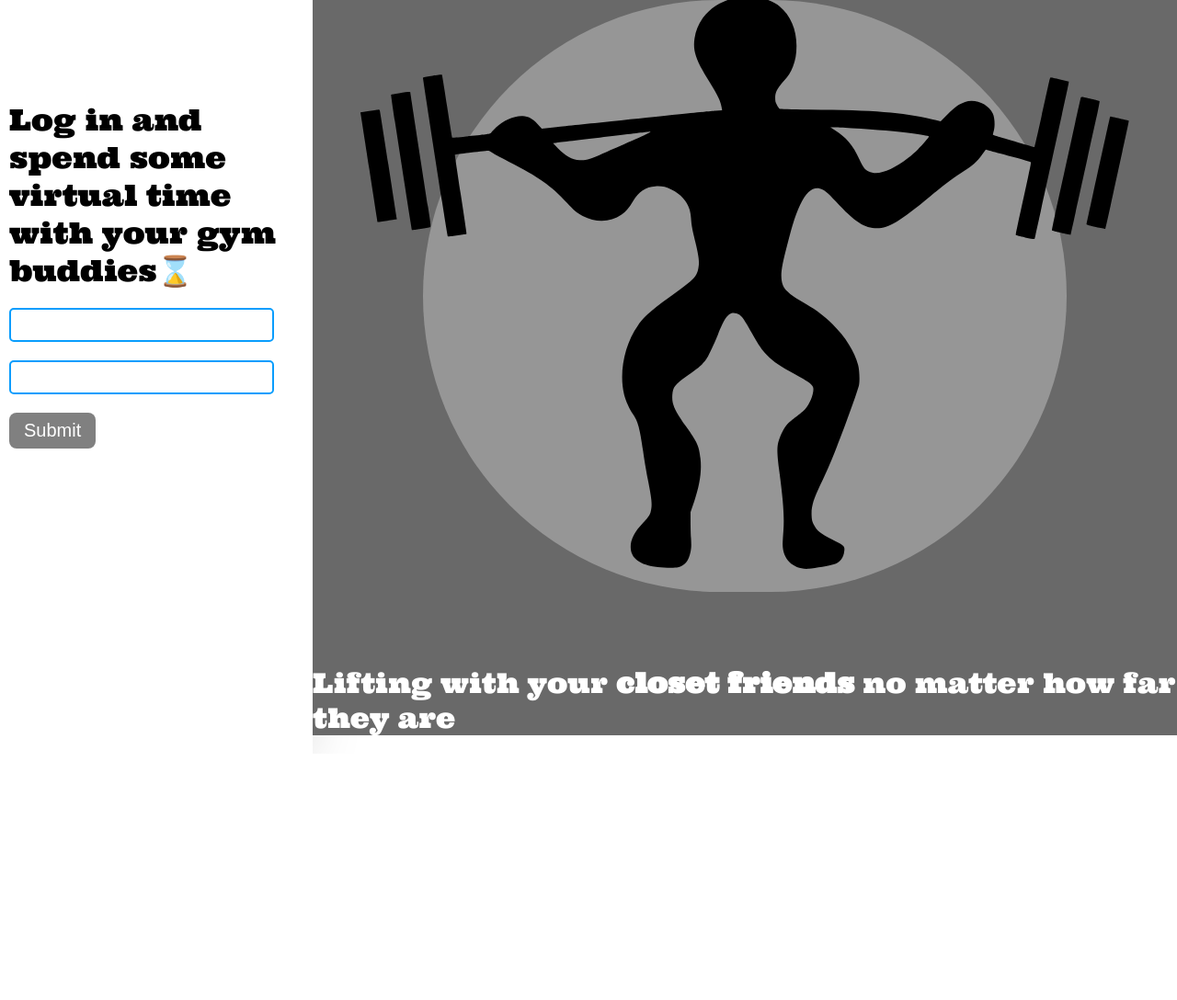
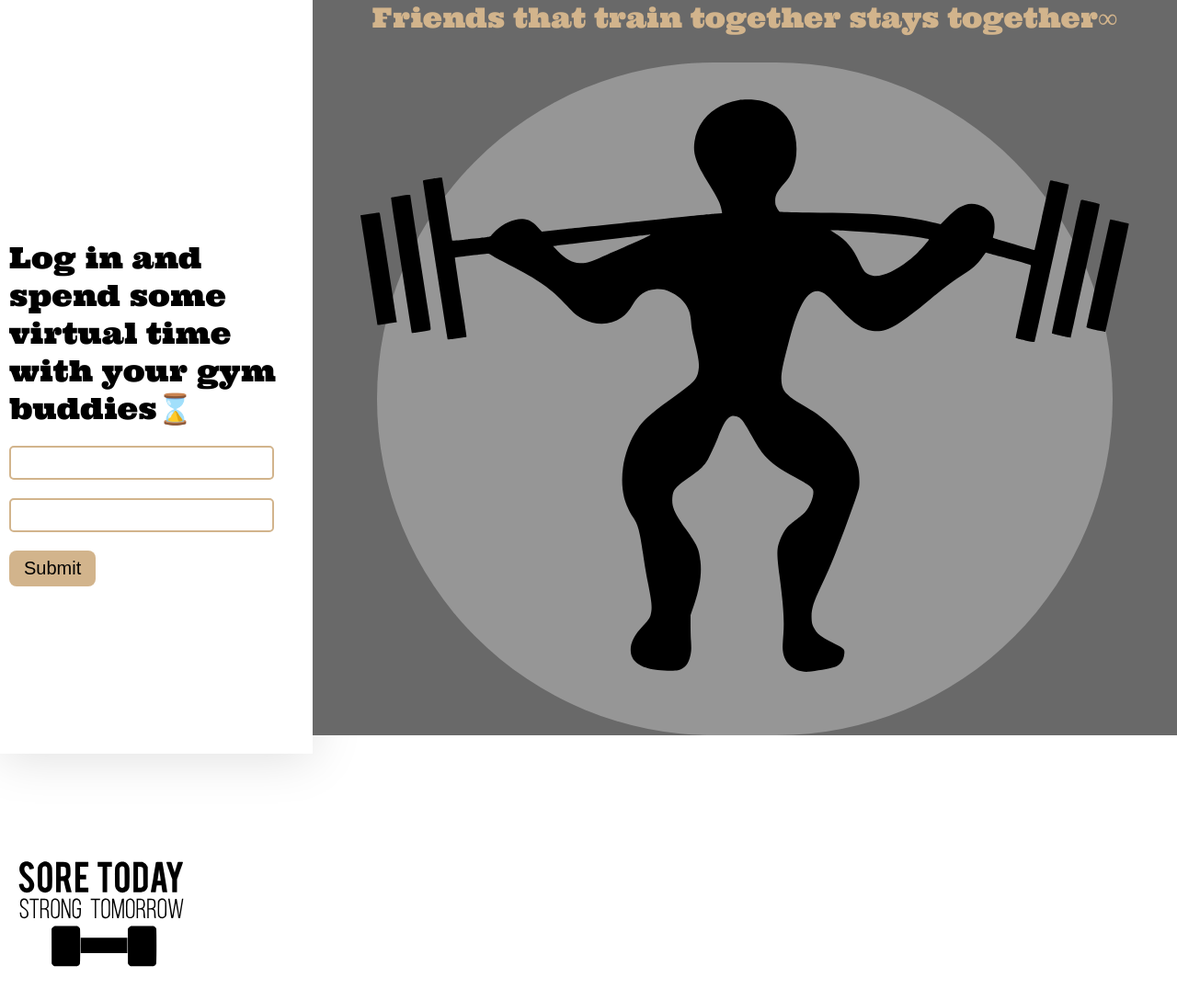
Before and after one commit to jliu1118/liftingbuddyonlinechat, a plain HTML site: page index.html in a window 1280 px wide. Shown: the whole page at 92% size. Before the commit the page ends 820 px from the top, so only its background shows below. Drawn offline with Linux system fonts and the light colour scheme.

Commit message:
finalizing the front page

```diff
--- a/index.html
+++ b/index.html
@@ -9,6 +9,7 @@
 <body>
     <div id="container">
         <div id="left-pane">
+
             <div id="form">
                 <span id="heading-text">Log in and spend some virtual time with your gym buddies&#8987;</span>
                 <br />
@@ -18,17 +19,22 @@
                 <br />
                 <button id="submit-button">Submit</button>
             </div>
+            <div id="left-top-logo">
+                <div id="dumbbell-container">
+                    <img src="./sore-today-strong-tomorrow.svg" alt="dumbbell" />
+                </div>
+            </div>
         </div>
         <div id="right-pane">
+            <div id="bottom-text">
+                <span>Friends that train together stays together&#x221e</span>
+            </div>
             <div id="illustration-container">
                 <div id="image-container">
                     <img src="./barbell.svg" alt="hero illustration" />
                 </div>
             </div>
-            <div id="bottom-text">
-                <span>Lifting with your <strong>closet friends</strong> no matter how far
-                    they are</span>
-            </div>
+
         </div>
     </div>
 </body>
--- a/styles.css
+++ b/styles.css
@@ -16,15 +16,8 @@ body {
   box-shadow: 0px 4px 52px rgba(0, 0, 0, 0.13);
 }
 
-#logo-container {
-  width: 50%;
-  margin-left: auto;
-  margin-right: auto;
-  margin-top: 20px;
-}
-
 #form {
-  margin-top: 100px;
+  margin-top: 250px;
 }
 
 #heading-text {
@@ -37,13 +30,13 @@ input {
   border-radius: 5px;
   width: 90%;
   padding: 5px;
-  border: 2px solid #099dfd;
+  border: 2px solid tan;
   font-size: 1.25em;
 }
 
 #submit-button {
-  background-color: grey;
-  color: white;
+  background-color: tan;
+  color: black;
   border: none;
   border-radius: 8px;
   padding: 8px 16px 8px 16px;
@@ -65,11 +58,21 @@ input {
   display: flex;
   border-radius: 2000px;
   background-color: rgba(255, 255, 255, 0.3);
-  width: 700px;
-  height: 700px;
+  width: 800px;
+  height: 800px;
   align-items: center;
   justify-content: center;
 }
+
+#left-top-logo {
+  display: flex;
+}
+
+#dumbbell-container {
+  margin-top: 250px;
+}
+
+
 
 #image-container {
   margin-top: -30px;
@@ -77,6 +80,6 @@ input {
 
 #bottom-text {
   font-size: 30px;
-  color: white;
-  margin-top: 80px;
+  color: tan;
+  margin-bottom: 30px;
 }
```
Also changed, not shown: sore-today-strong-tomorrow.svg (added).
